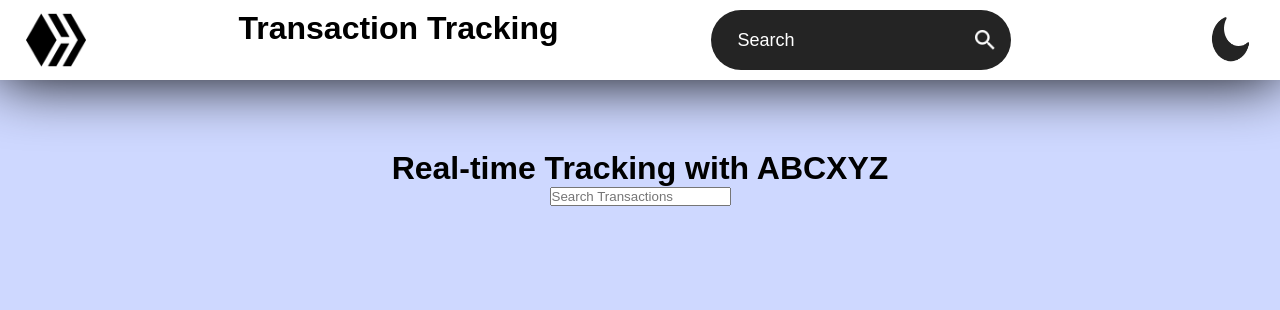
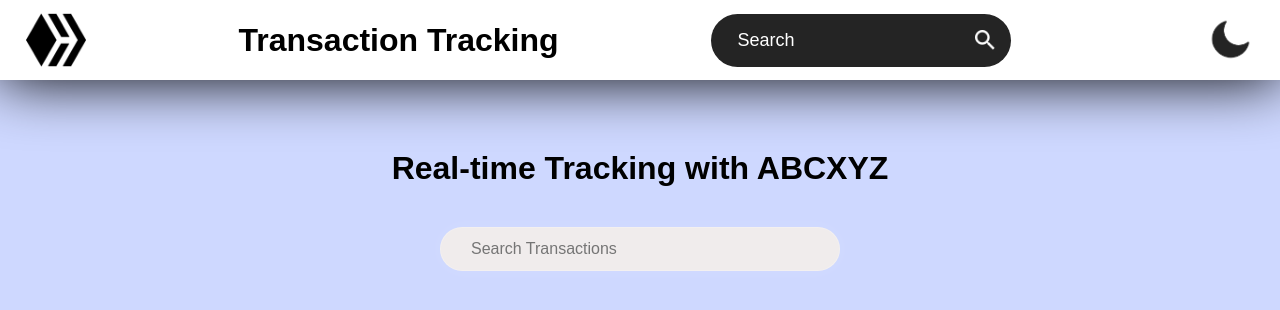
Before and after one commit to quoctuan1111/Transaction-Tracking, a React (Vite) app: page / in a window 1280 px wide. Shown: the top 310 px of the page. Built offline with nearby package versions, Linux system fonts and the light colour scheme.

Commit message:
update CSS

```diff
--- a/src/components/MainContent.css
+++ b/src/components/MainContent.css
@@ -1,6 +1,32 @@
 .content{
     text-align: center;
     padding: 70px;
+    margin: 0 auto; /* Centers it horizontally */
+
+}
+
+.search-trans {
+    display: flex;
+    align-items: center;
+    background-color: #f0ecec;
+    padding: 12px 20px;
+    border-radius: 50px;
+    width: 400px;
+    box-shadow: 0 0 20px rgba(255, 255, 255, 0.1);
+    border: 1px solid rgba(255, 255, 255, 0.2);
+    position: relative;
+
+    margin: 40px auto; /* Centers it horizontally */
+}
+
+.search-trans input {
+    border: none;
+    background-color: transparent;
+    outline: none;
+    color: #131111;
+    font-size: 16px;
+    padding: 0 10px;
+    width: 100%;
 }
 
 .dark .content{
--- a/src/components/NavBar.css
+++ b/src/components/NavBar.css
@@ -2,7 +2,7 @@
 .navbar{
     width: 100%;
     display: flex;
-    align-items: left;
+    align-items: center;
     justify-content: space-between;
     padding: 10px 2%;
     background: #fff;
```
